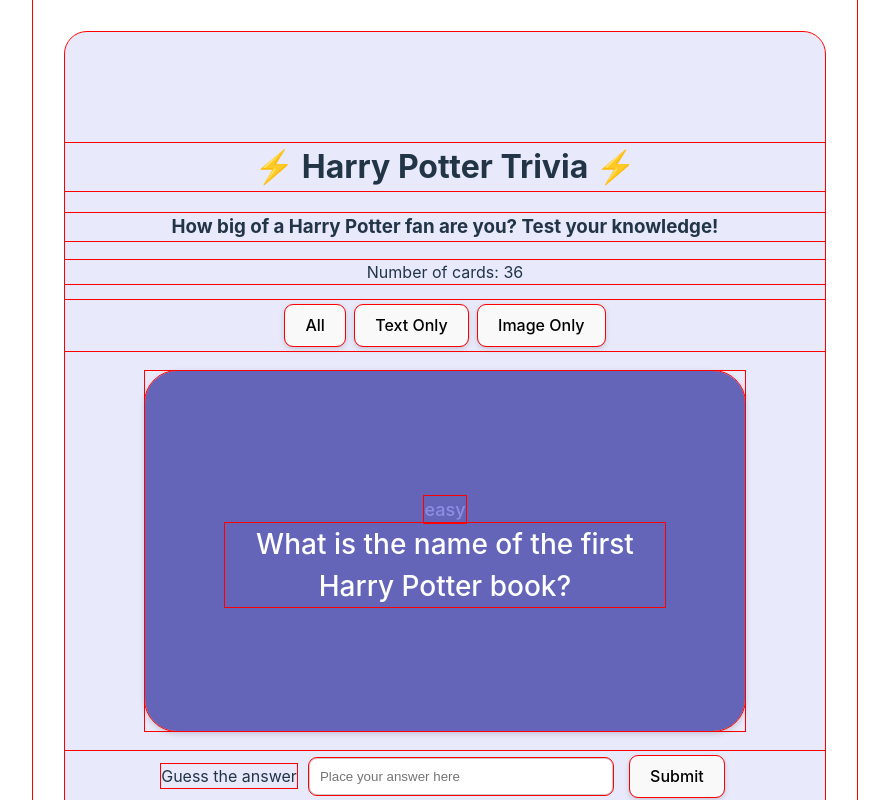
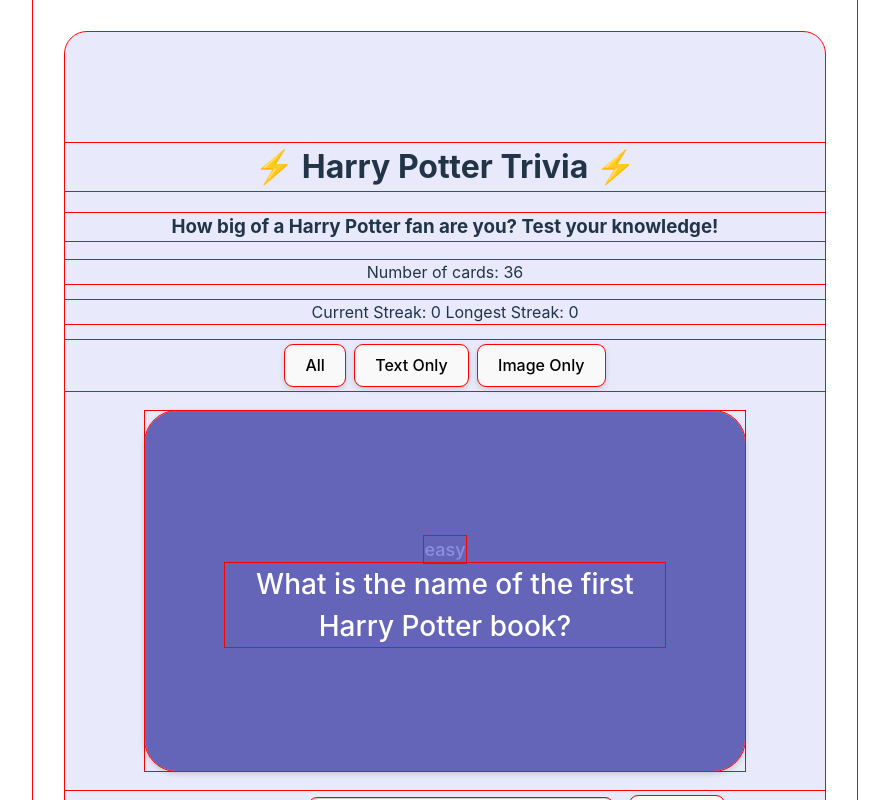
Before and after one commit to h42codes/project-flashcards, a React (Vite) app: page / in a window 1280 px wide. Shown: the top 800 px of the page, without its empty margins (195-1084 px from the left). Built offline with nearby package versions, Linux system fonts and the light colour scheme.

Commit message:
Display current and longest streak

```diff
--- a/src/App.jsx
+++ b/src/App.jsx
@@ -11,6 +11,8 @@
   const [isFlipped, setIsFlipped] = useState(false);
   const [userGuess, setUserGuess] = useState("");
   const [isCorrect, setIsCorrect] = useState(null);
+  const [currentStreak, setCurrentStreak] = useState(0);
+  const [longestStreak, setLongestStreak] = useState(0);
 
   const gameData = useMemo(() => {
     switch (dataFilter) {
@@ -80,8 +82,13 @@
   const checkAnswer = () => {
     if (userGuess.toLowerCase() === gameData[cardIndex].answer.toLowerCase()) {
       setIsCorrect(true);
+      setCurrentStreak((currentStreak) => currentStreak + 1);
+      if (currentStreak + 1 > longestStreak) {
+        setLongestStreak(currentStreak + 1);
+      }
     } else {
       setIsCorrect(false);
+      setCurrentStreak(0);
     }
   };
 
@@ -90,6 +97,9 @@
       <h1>⚡️ Harry Potter Trivia ⚡️</h1>
       <h3>How big of a Harry Potter fan are you? Test your knowledge!</h3>
       <p>Number of cards: {gameData.length}</p>
+      <p>
+        Current Streak: {currentStreak} Longest Streak: {longestStreak}
+      </p>
       <div className="button-container">
         <button onClick={getAll}>All</button>
         <button onClick={getTextOnly}>Text Only</button>
```
